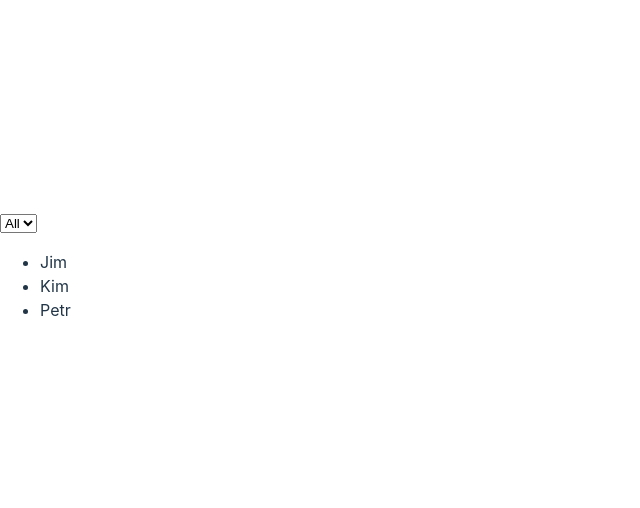
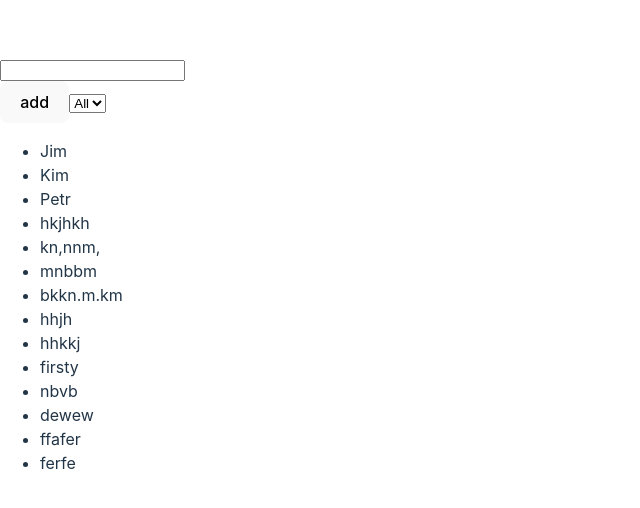
Before and after one commit to migel1976/rtk-query-test, a React (Vite) app: page / in a window 1280 px wide. Shown: the part 126-634 px from the top of the page, without its empty margins (0-640 px from the left). Built offline with nearby package versions, Linux system fonts and the light colour scheme; data requests are answered from the project's data file.

Commit message:
add method

```diff
--- a/server/db.json
+++ b/server/db.json
@@ -1,16 +1,60 @@
 {
-  "goods":[
+  "goods": [
     {
-      "id":1,
-      "name":"Jim"
+      "id": "1",
+      "name": "Jim"
     },
     {
-      "id":2,
-      "name":"Kim"
+      "id": "2",
+      "name": "Kim"
     },
     {
-      "id":3,
-      "name":"Petr"
+      "id": "3",
+      "name": "Petr"
+    },
+    {
+      "id": "92c1",
+      "name": "hkjhkh"
+    },
+    {
+      "id": "85ed",
+      "name": "kn,nnm,"
+    },
+    {
+      "id": "2485",
+      "name": "mnbbm"
+    },
+    {
+      "id": "2f2a",
+      "name": "bkkn.m.km"
+    },
+    {
+      "id": "07e3",
+      "name": "hhjh"
+    },
+    {
+      "id": "9e1c",
+      "name": "hhkkj"
+    },
+    {
+      "id": "edec",
+      "name": "firsty"
+    },
+    {
+      "id": "d56a",
+      "name": "nbvb"
+    },
+    {
+      "id": "86c1",
+      "name": "dewew"
+    },
+    {
+      "id": "1764",
+      "name": "ffafer"
+    },
+    {
+      "id": "7488",
+      "name": "ferfe"
     }
   ]
 }
--- a/src/App.jsx
+++ b/src/App.jsx
@@ -1,10 +1,14 @@
 import { useState } from "react";
-import { useGetGoodsQuery } from "./redux";
+import { useAddProductMutation, useGetGoodsQuery } from "./redux";
 
 const App = () => {
   const [count, setCount] = useState('')
   const { data, isLoading } = useGetGoodsQuery(count)
-  // const { data, isLoading } = useGetGoodsQuery()
+
+  const [addProduct, { isError }] = useAddProductMutation()
+  const [newProduct, setNewProduct] = useState('')
+
+
   if (isLoading) return <h1>...Loading</h1>
   const changeCount = (e) => {
     const value = e.target.value
@@ -12,9 +16,20 @@ const App = () => {
     setCount(value)
   }
 
+  const onNewProduct = async () => {
+    if (newProduct) {
+      await addProduct({ name: newProduct }).unwrap()
+      setNewProduct('')
+    }
+  }
+
   return (
     <>
       {/* <select value={count} onChange={(e) => setCount(e.target.value)}> */}
+      <diV>
+        <input type='text' value={newProduct} onChange={(e) => setNewProduct(e.target.value)} />
+      </diV>
+      <button onClick={onNewProduct}>add </button>
       <select value={count} onChange={(e) => changeCount(e)}>
         <option value=''>All</option>
         <option value='1'>1</option>
--- a/src/redux/goodsApi.js
+++ b/src/redux/goodsApi.js
@@ -4,14 +4,27 @@ import { createApi, fetchBaseQuery } from '@reduxjs/toolkit/query/react'
 export const goodsApi = createApi({
   reducerPath: 'goodsApi',
   baseQuery: fetchBaseQuery({ baseUrl: 'http://localhost:3001' }),
+  tagTypes: ['Product'],
   endpoints: (builder) => ({
     getGoods: builder.query({
       query: (limit = '') => {
         console.log(limit)
         return `goods?${limit && `_limit=${limit}`}`
-      }
+      },
+      providesTags: (result) =>
+        result
+          ? [...result.map(({ id }) => ({ type: 'Product', id })), 'Product']
+          : ['Product'],
+    }),
+    addProduct: builder.mutation({
+      query: (body) => ({
+        url: 'goods',
+        method: 'POST',
+        body
+      }),
+      invalidatesTags: ['Product'],
     })
   })
 })
 
-export const { useGetGoodsQuery } = goodsApi
+export const { useGetGoodsQuery, useAddProductMutation } = goodsApi
```
